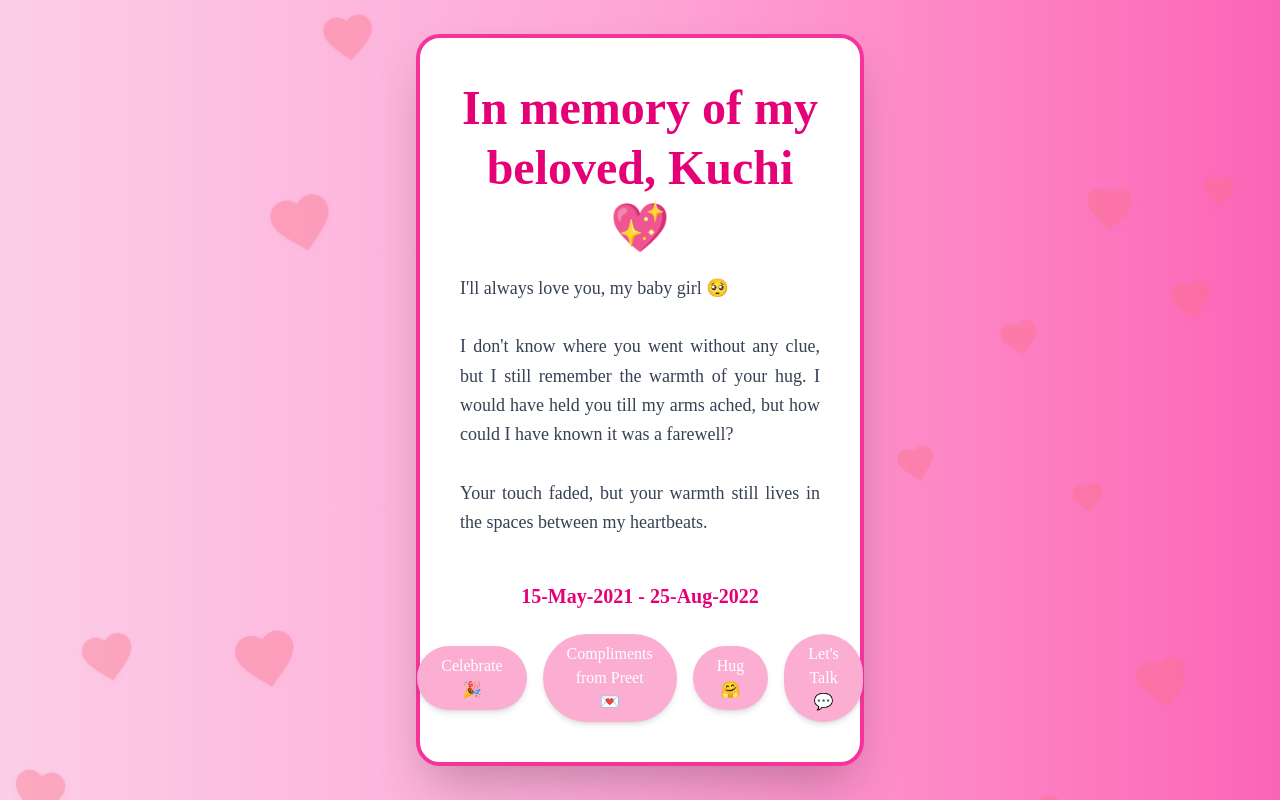
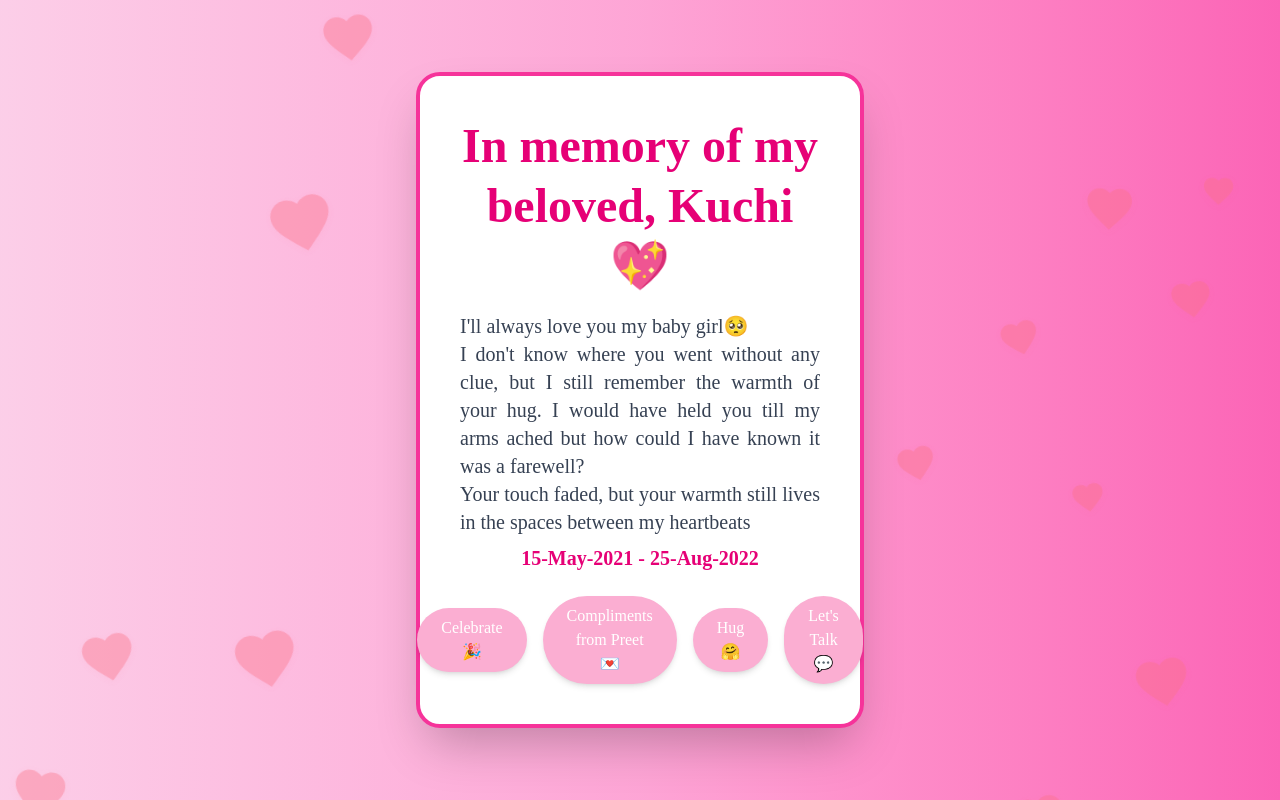
Before and after one commit to Trippy-69/Personal, a React (Vite) app: page / in a window 1280 px wide. Shown: the top 800 px of the page. Built offline with nearby package versions, Linux system fonts and the light colour scheme.

Commit message:
added messages

```diff
--- a/src/App.jsx
+++ b/src/App.jsx
@@ -1,5 +1,6 @@
 import React, { useState, useRef } from "react";
 import Confetti from 'react-confetti';
+
 
 function App() {
   const [showCelebration, setShowCelebration] = useState(false);
@@ -105,32 +106,29 @@ function App() {
       <audio ref={audioRef} src="/celebration.mp3" />
 
       {thankYouMessage && (
-        <div className="fixed bottom-4 sm:top-4 left-1/2 transform -translate-x-1/2 bg-white p-4 rounded-lg shadow-lg z-50 max-w-[90%] animate-slide-up">
-          <p className="text-pink-600 text-lg sm:text-xl font-bold">Smileee💖</p>
+        <div className="fixed top-4 left-1/2 transform -translate-x-1/2 bg-white p-4 rounded-lg shadow-lg z-20">
+          <p className="text-pink-600 text-xl font-bold">Smileee💖</p>
         </div>
       )}
 
       {compliment && (
-        <div className="fixed bottom-4 sm:top-4 left-1/2 transform -translate-x-1/2 bg-white p-4 rounded-lg shadow-lg z-50 max-w-[90%] animate-slide-up">
-          <p className="text-pink-600 text-lg sm:text-xl font-bold">{compliment}</p>
+        <div className="fixed top-4 left-1/2 transform -translate-x-1/2 bg-white p-4 rounded-lg shadow-lg z-20">
+          <p className="text-pink-600 text-xl font-bold">{compliment}</p>
         </div>
       )}
 
       {hugMessage && (
-        <div className="fixed bottom-4 sm:top-4 left-1/2 transform -translate-x-1/2 bg-white p-4 rounded-lg shadow-lg z-50 max-w-[90%] animate-slide-up">
-          <p className="text-pink-600 text-lg sm:text-xl font-bold">Virtual hug sent to Preet 💖</p>
+        <div className="fixed top-4 left-1/2 transform -translate-x-1/2 bg-white p-4 rounded-lg shadow-lg z-20">
+          <p className="text-pink-600 text-xl font-bold">Virtual hug sent to Preet 💖</p>
         </div>
       )}
 
       <div className="bg-white p-6 sm:p-10 rounded-3xl shadow-2xl max-w-xs sm:max-w-md relative z-10 border-4 border-pink-500 transform transition-all hover:scale-105 hover:shadow-pink-600 text-center flex flex-col items-center" style={{ fontFamily: 'Times New Roman, serif' }}>
         <h2 className="text-3xl sm:text-5xl text-pink-600 font-bold leading-tight">In memory of my beloved, Kuchi💖</h2>
-        <p className="text-gray-700 mt-4 text-base sm:text-lg text-justify px-2 sm:px-0 leading-relaxed">
-          I'll always love you, my baby girl 🥺<br /><br />
-          I don't know where you went without any clue, but I still remember the warmth of your hug. I would have held you till my arms ached, but how could I have known it was a farewell? <br /><br />
-          Your touch faded, but your warmth still lives in the spaces between my heartbeats.<br /><br />
-          <span className="block mt-4 text-center font-semibold text-pink-600 text-lg sm:text-xl">
-            15-May-2021 - 25-Aug-2022
-          </span>
+        <p className="text-gray-700 mt-4 text-lg sm:text-xl text-justify">
+          I'll always love you my baby girl🥺<br/>
+          I don't know where you went without any clue, but I still remember the warmth of your hug. I would have held you till my arms ached but how could I have known it was a farewell? <br/>           Your touch faded, but your warmth still lives in the spaces between my heartbeats<br/>
+          <span className="block mt-2 text-center font-semibold text-pink-600">15-May-2021 - 25-Aug-2022</span>
         </p>
         <div className="mt-6 space-y-4 sm:space-y-0 sm:space-x-4 flex flex-col sm:flex-row items-center justify-center w-full">
           <button onClick={handleForgiveClick} className="bg-[#FBAED2] text-white px-6 py-2 rounded-full shadow-md hover:bg-[#F98FB8] transition transform hover:scale-105 w-full sm:w-auto">
@@ -147,6 +145,8 @@ function App() {
           </button>
         </div>
       </div>
+
+
 
       <style>
         {`
@@ -167,14 +167,6 @@ function App() {
           .animate-heart {
             animation: heart 2s ease-out;
           }
-
-          @keyframes slide-up {
-            0% { transform: translate(-50%, 100%); }
-            100% { transform: translate(-50%, 0); }
-          }
-          .animate-slide-up {
-            animation: slide-up 0.3s ease-out;
-          }
         `}
       </style>
     </div>
```
